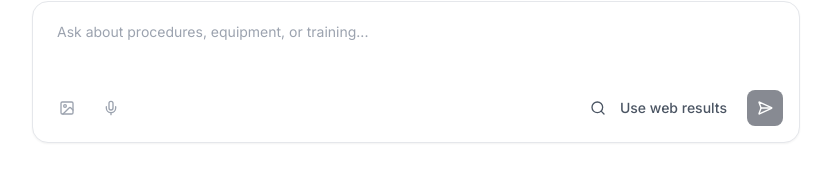
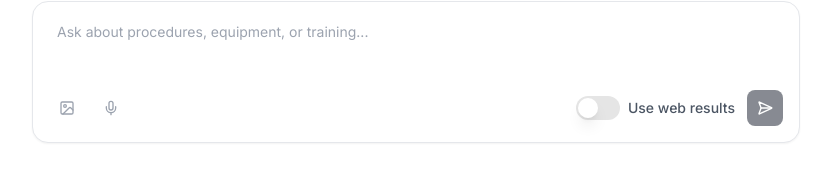
Before and after one commit to lukemoderwell/veritas, a Next.js app: page / in a window 1280 px wide. Shown: the part 392-572 px from the top of the page, without its empty margins (224-1055 px from the left). Built offline with nearby package versions, Linux system fonts and the light colour scheme.

Commit message:
feat: replace "Use web results" button with toggle switch
Update button to switch component and adjust layout for both input contexts.

#VERCEL_SKIP

Co-authored-by: Luke Moderwell <2180358+lukemoderwell@users.noreply.github.com>

```diff
--- a/components/chat/chat-interface.tsx
+++ b/components/chat/chat-interface.tsx
@@ -5,7 +5,9 @@ import type React from "react"
 import { useChat, type Message } from "ai/react"
 import { Textarea } from "@/components/ui/textarea"
 import { Button } from "@/components/ui/button"
-import { SendHorizonalIcon, Loader2Icon, PlusIcon, ImageIcon, SearchIcon, MicIcon } from "lucide-react" // Added MicIcon
+import { Switch } from "@/components/ui/switch" // Added Switch import
+import { Label } from "@/components/ui/label" // Added Label import
+import { SendHorizonalIcon, Loader2Icon, PlusIcon, ImageIcon, MicIcon } from "lucide-react" // Removed SearchIcon
 import ChatMessage from "./chat-message"
 import { useEffect, useRef, useState, type FormEvent, type KeyboardEvent } from "react"
 import Image from "next/image"
@@ -180,20 +182,21 @@ export default function ChatInterface() {
                   </Button>
                 </div>
 
-                <div className="flex items-center gap-2">
-                  <Button
-                    type="button"
-                    variant={webSearchEnabled ? "default" : "ghost"}
-                    size="sm"
-                    className={cn(
-                      "h-9 px-3 rounded-lg text-sm font-medium",
-                      webSearchEnabled ? "bg-gray-900 text-white hover:bg-gray-800" : "text-gray-600 hover:bg-gray-50",
-                    )}
-                    onClick={() => setWebSearchEnabled(!webSearchEnabled)}
-                  >
-                    <SearchIcon className="w-4 h-4 mr-1.5" />
-                    Use web results
-                  </Button>
+                <div className="flex items-center gap-3">
+                  <div className="flex items-center space-x-2">
+                    <Switch
+                      id="web-search-toggle-initial"
+                      checked={webSearchEnabled}
+                      onCheckedChange={setWebSearchEnabled}
+                      aria-label="Toggle web search"
+                    />
+                    <Label
+                      htmlFor="web-search-toggle-initial"
+                      className="text-sm font-medium text-gray-600 cursor-pointer"
+                    >
+                      Use web results
+                    </Label>
+                  </div>
                   <Button
                     type="submit"
                     disabled={isLoading || !input.trim()}
@@ -424,20 +427,23 @@ export default function ChatInterface() {
                 </Button>
               </div>
 
-              <div className="flex items-center gap-2">
-                <Button
-                  type="button"
-                  variant={webSearchEnabled ? "default" : "ghost"}
-                  size="sm"
-                  className={cn(
-                    "h-8 px-2 rounded-md text-xs font-medium",
-                    webSearchEnabled ? "bg-gray-900 text-white hover:bg-gray-800" : "text-gray-500 hover:bg-gray-50",
-                  )}
-                  onClick={() => setWebSearchEnabled(!webSearchEnabled)}
-                >
-                  <SearchIcon className="w-3 h-3 mr-1" />
-                  Use web results
-                </Button>
+              <div className="flex items-center gap-3">
+                {" "}
+                {/* Increased gap for better spacing */}
+                <div className="flex items-center space-x-2">
+                  <Switch
+                    id="web-search-toggle-floating"
+                    checked={webSearchEnabled}
+                    onCheckedChange={setWebSearchEnabled}
+                    aria-label="Toggle web search"
+                  />
+                  <Label
+                    htmlFor="web-search-toggle-floating"
+                    className="text-xs font-medium text-gray-500 cursor-pointer"
+                  >
+                    Use web results
+                  </Label>
+                </div>
                 <Button
                   type="submit"
                   disabled={isLoading || !input.trim()}
```
